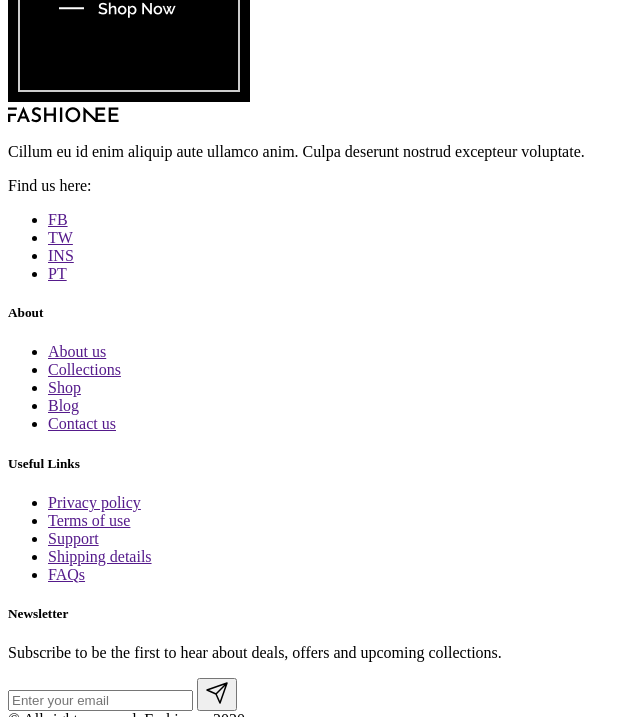
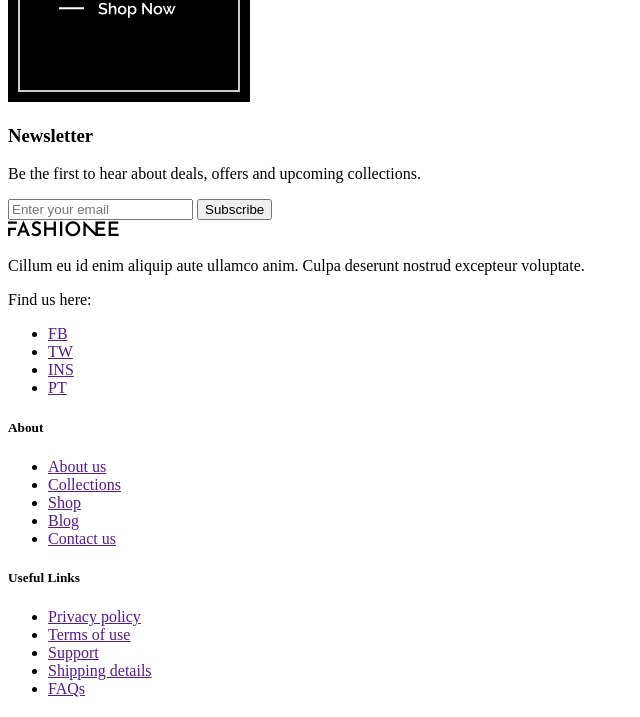
Before and after one commit to lanaluna/Fashionee, a website: page src/index.html in a window 1280 px wide. Shown: the part 5777-6494 px from the top of the page, without its empty margins (0-640 px from the left). Drawn offline with Linux system fonts and the light colour scheme.

Commit message:
Блок подписки

```diff
--- a/src/index.html
+++ b/src/index.html
@@ -430,6 +430,16 @@
 
 
 
+  <div class="subscribe-place">
+    <div class="subscribe-place__block subscribe">
+      <h3>Newsletter</h3>
+      <p>Be the first to hear about deals,  offers and upcoming collections.</p>
+      <form action="" class="subscribe__form">
+        <input type="text" placeholder="Enter your email" class="subscribe__input">
+        <button type="submit" class="subscribe__button button">Subscribe</button>
+      </form>
+    </div>
+  </div>
 
 
 
--- a/src/styles/common.scss
+++ b/src/styles/common.scss
@@ -48,6 +48,15 @@
     text-transform: capitalize;
   }
 
+  h3 {
+    @include font-family-2;
+    font-size: 32px;
+    line-height: 1.2;
+    color: var(--titles-color);
+    font-weight: normal;
+    margin: 0 0 20px;
+  }
+
   h5 {
     @include font-family-2;
     font-size: 20px;
--- a/src/styles/content.scss
+++ b/src/styles/content.scss
@@ -38,6 +38,8 @@
 .reviewed {grid-area: reviewed;}
 .banner {grid-area: banner;}
 
+
+
 @import 'content/content-header.scss';
 @import 'content/search.scss';
 @import 'content/filter.scss';
@@ -45,3 +47,4 @@
 @import 'content/banner.scss';
 @import 'content/goods.scss';
 @import 'content/paginator.scss';
+@import 'content/subscribe.scss';
--- /dev/null
+++ b/src/styles/content/subscribe.scss
@@ -0,0 +1,98 @@
+// -----------------------------------------------------------------------
+// Доп. блок (подписка).
+// -----------------------------------------------------------------------
+
+
+
+.subscribe-place {
+    background: #f1f2f3;
+    position: relative;
+    padding: 40px 0;
+    margin-top: 100px;
+
+    @media (min-width: $media--tablet-start) {
+        padding: 0 0 100px;
+    }
+
+    @media (min-width: $media--desktop-start) {
+        padding: 0 0 170px;
+    }
+
+    @media (min-width: $media--l-desktop-start) {
+        border-left: 115px solid #fff;
+        border-right: 115px solid #fff;
+    }
+}
+
+
+.subscribe-place__block {
+    position: relative;
+}
+
+.subscribe {
+    background: #fff;
+    padding: 60px var(--content-margin);
+    position: relative;
+    z-index: 1;
+
+    p {
+        font-size: var(--s-size);
+        line-height: 1.7;
+        margin: 0;
+    }
+
+    @media (min-width: $media--tablet-start) {
+        max-width: 600px;
+        padding: 60px;
+        margin-left: var(--main-side-margin);
+    }
+
+    @media (min-width: $media--desktop-start) {
+        margin-left: calc(var(--desktop-content-margin) - 115px);
+    }
+}
+
+// точко-фон
+.subscribe::before {
+    @include dots-bg;
+    width: 130px;
+    height: 130px;
+    top: -30px;
+    right: 30px;
+    z-index: 2;
+}
+
+.subscribe__form {
+    display: flex;
+    align-items: end;
+    gap: 30px;
+    margin-top: 40px;
+}
+
+.subscribe__input {
+    border: 0;
+    border-bottom: 1px solid var(--body-text-color--opacity20);
+    font-size: var(--s-size);
+    height: 44px;
+    line-height: 44px;
+    color: var(--body-text-color);
+    width: 100%;
+    box-sizing: border-box;
+    flex-grow: 1;
+}
+
+.subscribe__input:focus {
+    border-color: var(--green-color);
+    outline: 0;
+}
+
+.subscribe__input::placeholder {
+    @include font-family-1;
+    font-size: var(--s-size);
+    color: var(--body-text-color);
+    opacity: .5;
+}
+
+.subscribe__button {
+    flex-basis: 160px;
+}
--- a/src/styles/css-variables.scss
+++ b/src/styles/css-variables.scss
@@ -42,7 +42,7 @@
     --main-side-margin: 0; // поля сайта
     --header-margin: 10px; // отступ от границ по краям у блока шапки с картинкой
     --footer-margin: 10px;
-    --content-margin: 10px;
+    --content-margin: 10px; //отступ на мобилках, так как нет полей
     --margin-filter-part: 20px;
 
     @media (min-width: $media--tablet-start) {
```
